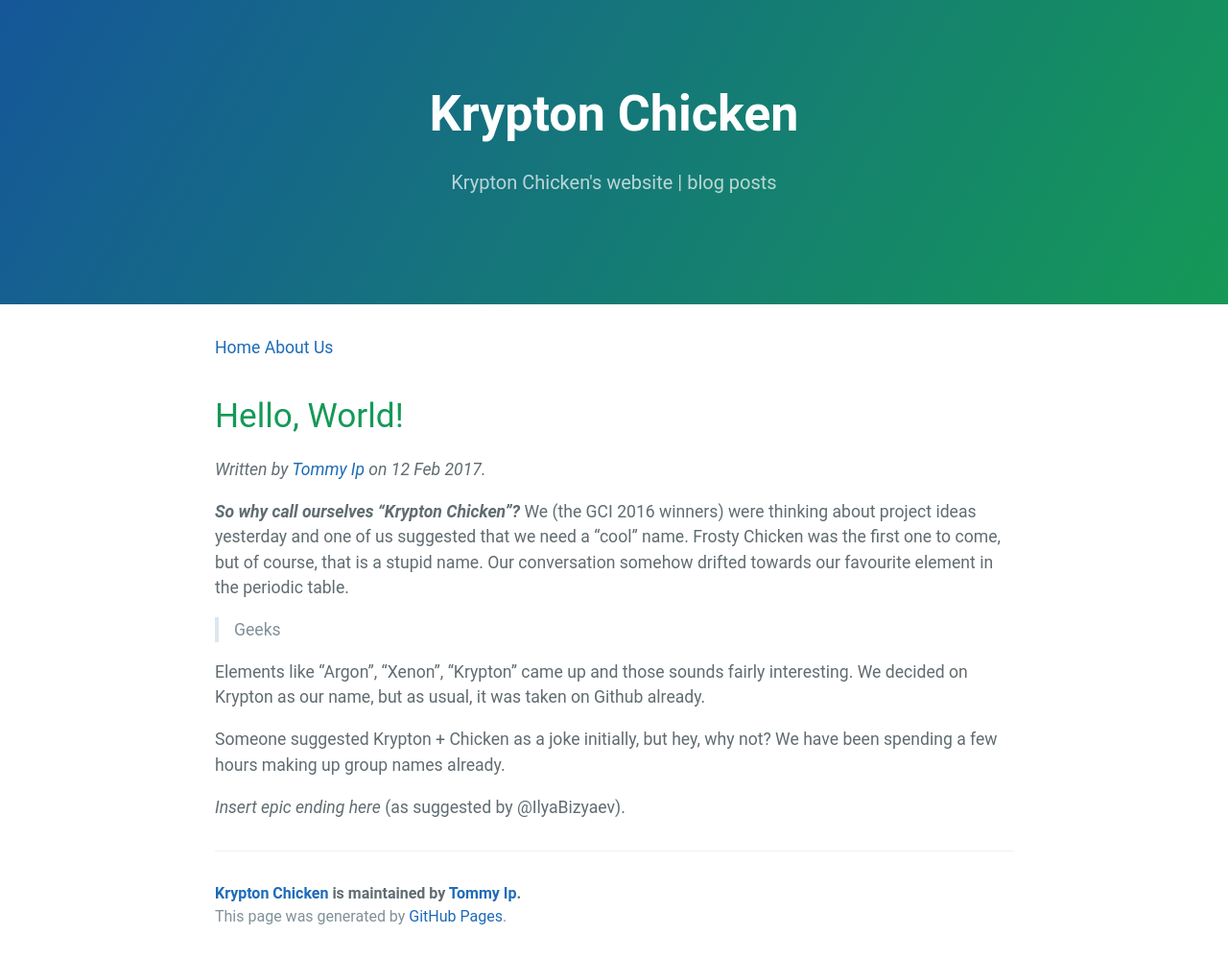
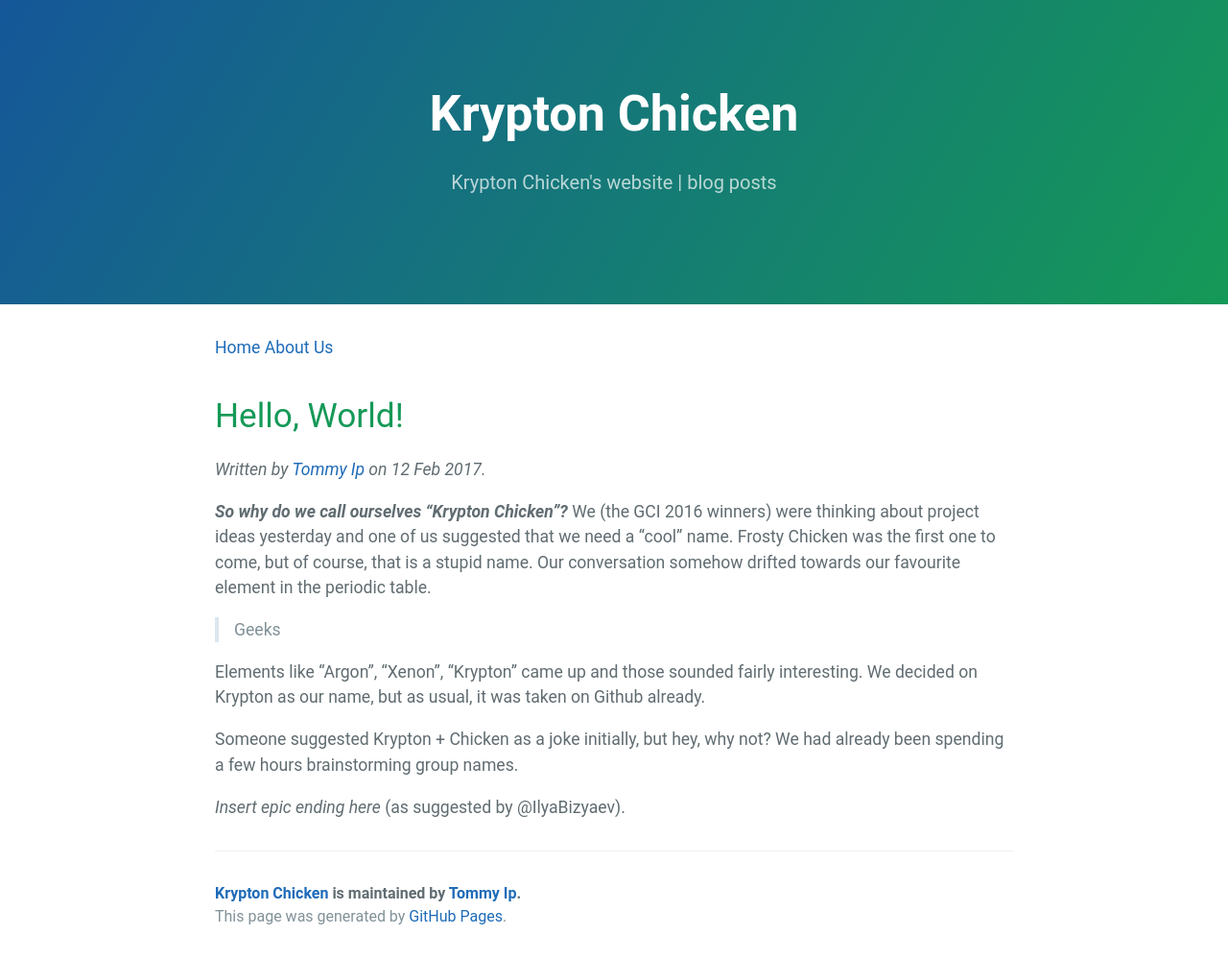
Before and after one commit to KryptonChicken/kryptonchicken.github.io, a Jekyll site: the page built from _posts/2017-02-12-hello-world.md, in a window 1280 px wide. Shown: the whole page at 96% size. Built offline with Jekyll 4.4.1, drawn with Linux system fonts in a browser that asks for light colours; comment, search, counter and statistics services are not loaded.

Commit message:
Add Wikimedia winners to README.
And improve grammar in post hello-world.

```diff
--- a/_posts/2017-02-12-hello-world.md
+++ b/_posts/2017-02-12-hello-world.md
@@ -7,7 +7,7 @@ comments: true
 description: "Why did we call ourselves the Krypton Chicken?"
 ---
 
-__*So why call ourselves "Krypton Chicken"?*__ We (the GCI 2016 winners) were
+__*So why do we call ourselves "Krypton Chicken"?*__ We (the GCI 2016 winners) were
 thinking about project ideas yesterday and one of us suggested that we need a
 "cool" name. Frosty Chicken was the first one to come, but of course, that is a
 stupid name. Our conversation somehow drifted towards our favourite element in
@@ -15,11 +15,11 @@ the periodic table.
 
 > Geeks
 
-Elements like "Argon", "Xenon", "Krypton" came up and those sounds fairly
+Elements like "Argon", "Xenon", "Krypton" came up and those sounded fairly
 interesting. We decided on Krypton as our name, but as usual, it was taken on
 Github already.
 
 Someone suggested Krypton + Chicken as a joke initially, but hey, why not? We
-have been spending a few hours making up group names already.
+had already been spending a few hours brainstorming group names.
 
 *Insert epic ending here* (as suggested by &#64;IlyaBizyaev).
```
Also changed, not shown: README.md.
